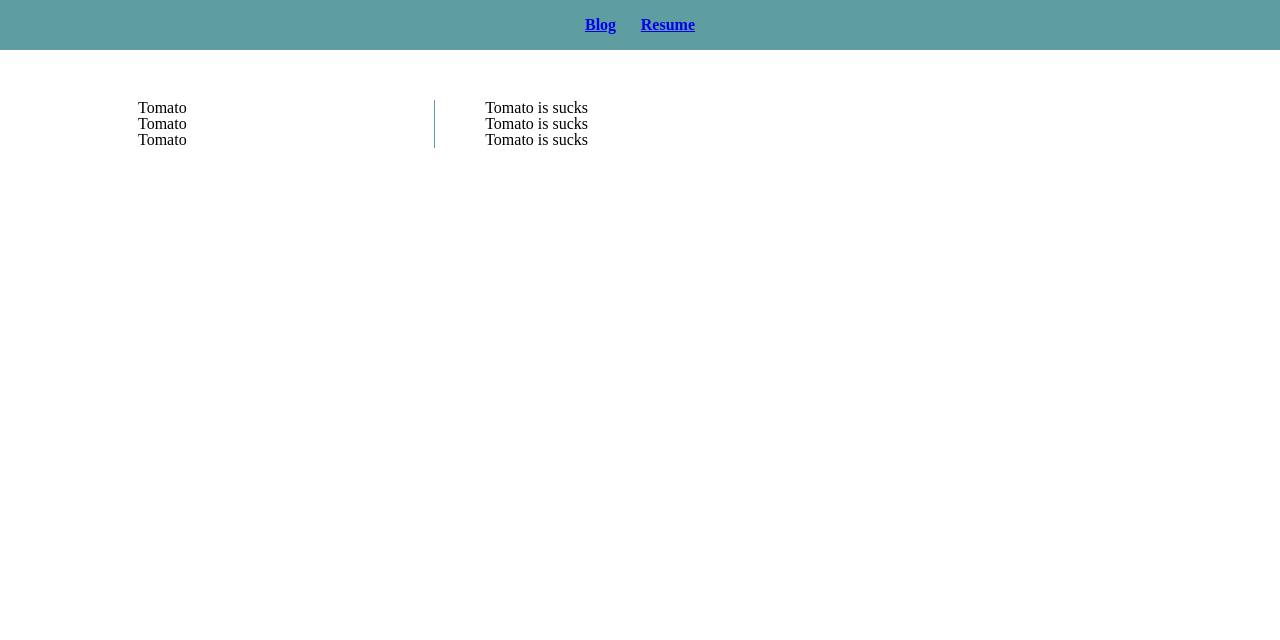
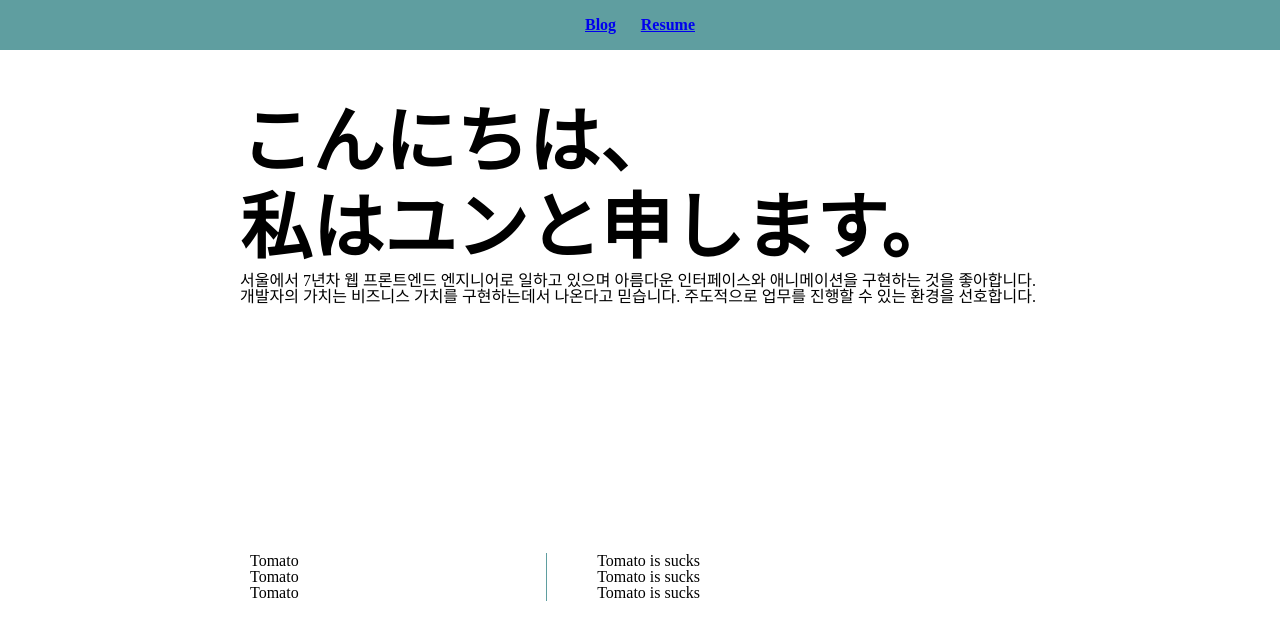
Before and after one commit to falsystack/falsystack_blog_front, a Next.js app: page /resume in a window 1280 px wide. Shown: the top 640 px of the page. Built offline with nearby package versions, Linux system fonts and the light colour scheme.

Commit message:
feat: add header and title

```diff
--- a/src/pages/resume/index.tsx
+++ b/src/pages/resume/index.tsx
@@ -1,13 +1,44 @@
 import {Career} from "@/components/molecules/Career";
+import styled from "styled-components";
 
 const Resume = () => {
     return (
-        <>
-            <Career />
-            <Career />
-            <Career />
-        </>
+        <Container>
+            <Header>
+                <div>
+                    <Title>こんにちは、{"\n"}私はユンと申します。</Title>
+                    서울에서 7년차 웹 프론트엔드 엔지니어로 일하고 있으며 아름다운 인터페이스와 애니메이션을 구현하는 것을 좋아합니다. 개발자의 가치는 비즈니스 가치를 구현하는데서 나온다고 믿습니다.
+                    주도적으로 업무를 진행할 수 있는 환경을 선호합니다.
+                </div>
+            </Header>
+            <Career/>
+            <Career/>
+            <Career/>
+        </Container>
     )
 }
 
+const Container = styled.div`
+  display: flex;
+  margin: 0 auto;
+  flex-direction: column;
+  width: 800px;
+  height: 100%;
+`
+
+const Header = styled.header`
+  display: flex;
+  justify-content: center;
+  height: 453px;
+  width: 100%;
+  text-align: start;
+`
+
+const Title = styled.h1`
+  font-size: 4.5rem;
+  font-weight: 700;
+  line-height: 1.2;
+  white-space: pre-line;
+`
+
 export default Resume;
```
